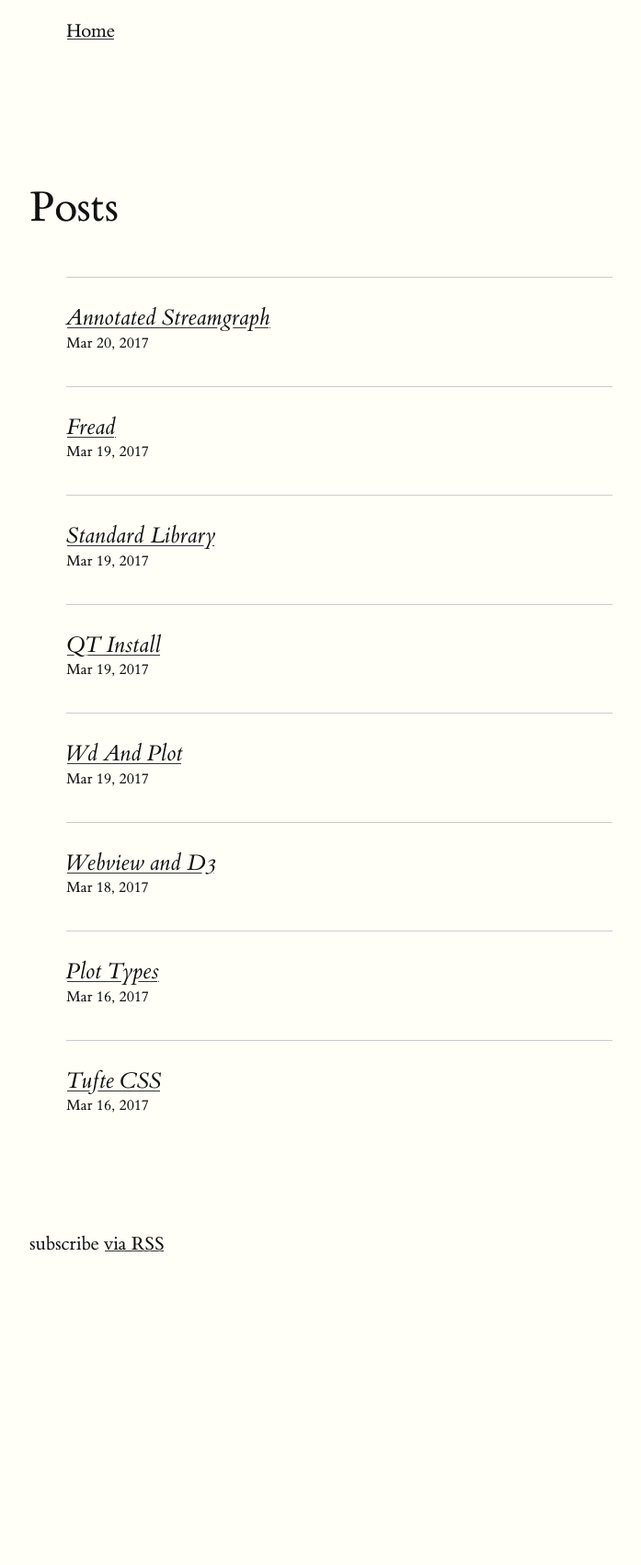
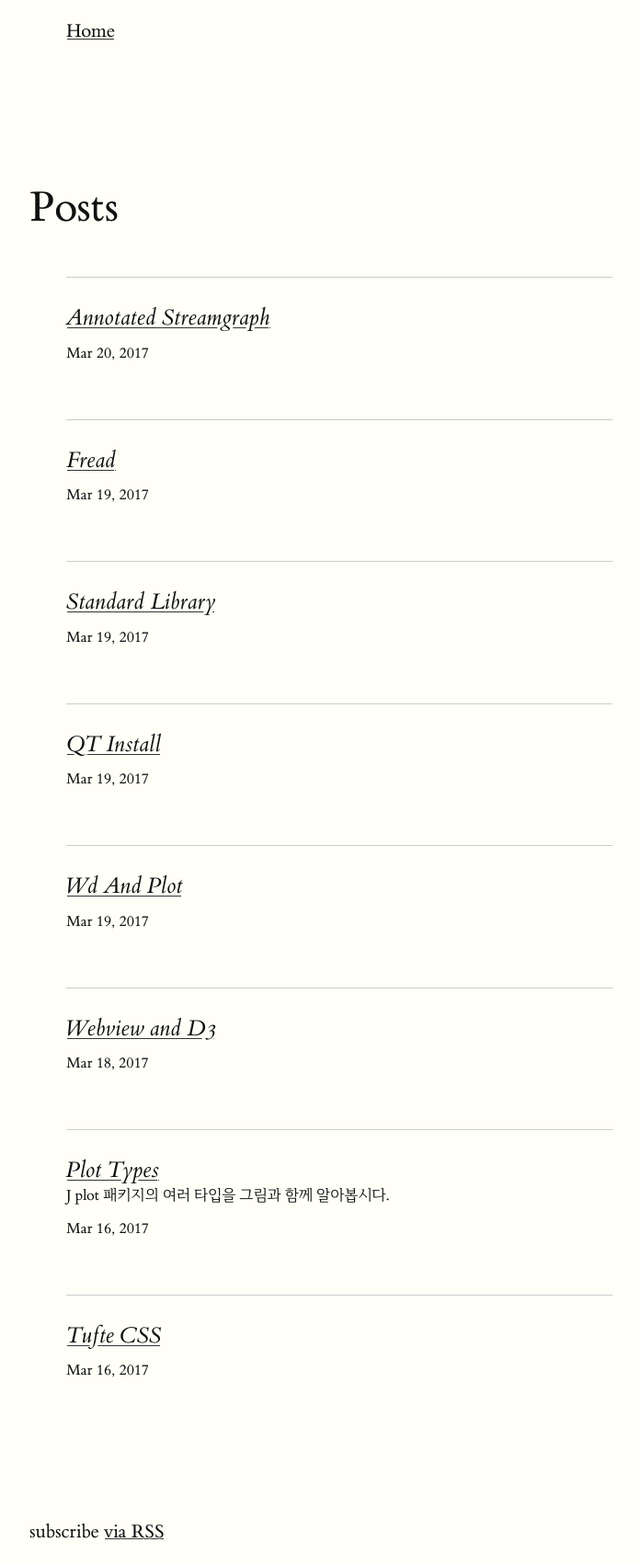
Before and after one commit to toolofthought/toolofthought.github.io, a Jekyll site: the page built from index.html, in a window 1280 px wide. Shown: the whole page at 92% size, without its empty margins (128-825 px from the left). Built offline with Jekyll 4.4.1, drawn with Linux system fonts in a browser that asks for light colours; the list of posts is cut into pages by our own code; before the commit the page ends 1389 px from its top, so only the background shows below that.

Commit message:
subtitle 추가, 날짜 간격 조정

```diff
--- a/_posts/jlang/plot/2017-03-16-types.html
+++ b/_posts/jlang/plot/2017-03-16-types.html
@@ -1,6 +1,7 @@
 ---
 layout: post
 title:  "Plot Types"
+subtitle: "J plot 패키지의 여러 타입을 그림과 함께 알아봅시다."
 date:   2017-03-16 12:00:00 +0900
 author: yunskim
 categories: jlang plot
--- a/assets/css/toolofthought.css
+++ b/assets/css/toolofthought.css
@@ -40,15 +40,21 @@ xmp.code { font-size: 0.9rem;
 
 xmp.code.fullwidth { width: 90%; }
 
-/* index.html
-*/
+/* index.html */
 li.listing {
   list-style: none;
 }
 
 .smaller { font-size: 80%;}
-/* end index.html
-*/
+
+.post-subtitle {
+  margin: 0;
+  margin-bottom: 10px;
+}
+.post-meta {
+  margin-top: 10px;
+}
+/* end index.html */
 
 /* begin nav */
 nav li {
--- a/index.html
+++ b/index.html
@@ -15,7 +15,10 @@ layout: default
         <h3>
           <a class="post-link" href="{{ post.url | relative_url }}">{{ post.title | escape }}</a>
         </h3>
-        <span class="post-meta smaller">{{ post.date | date: "%b %-d, %Y" }}</span>
+        {% if post.subtitle %}
+          <span class="smaller">{{ post.subtitle }}</span>
+        {% endif %}
+        <p class="post-meta smaller">{{ post.date | date: "%b %-d, %Y" }}</p>
       </li>
     {% endfor %}
   </ul>
```
